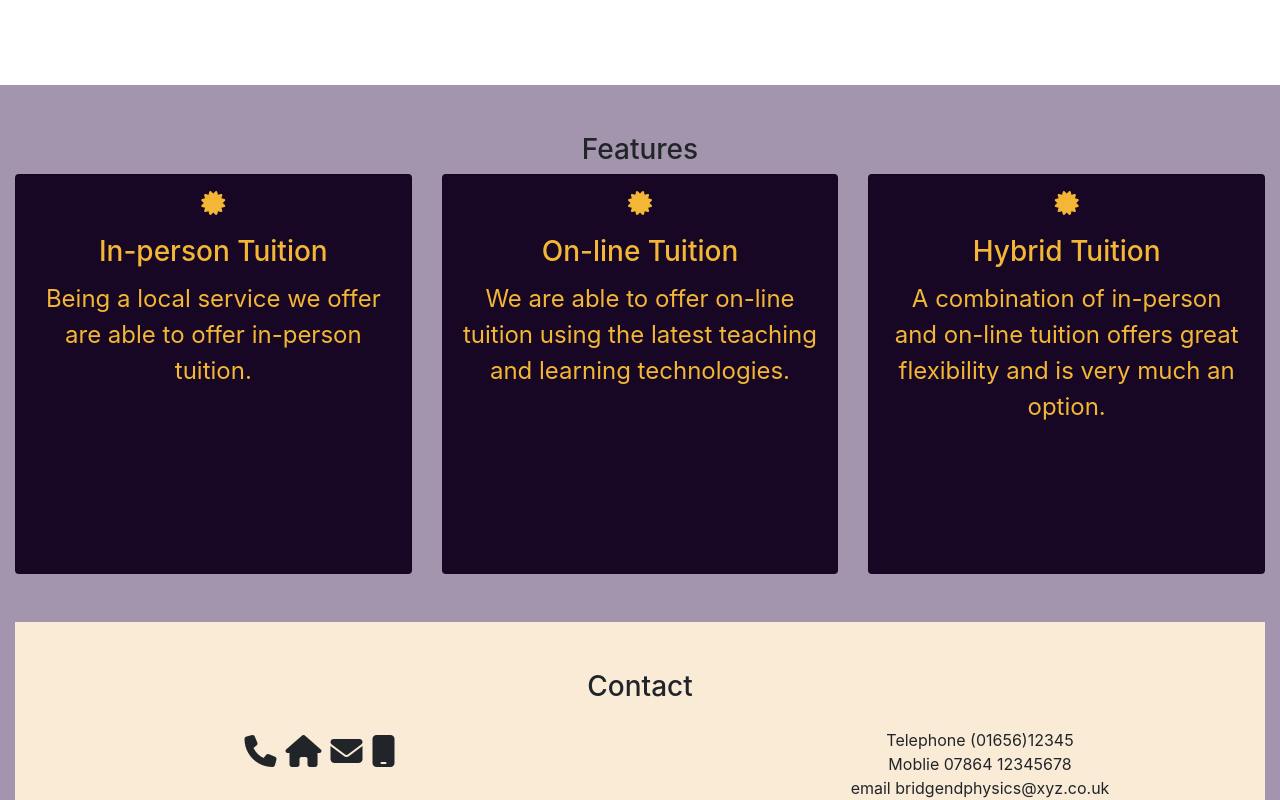
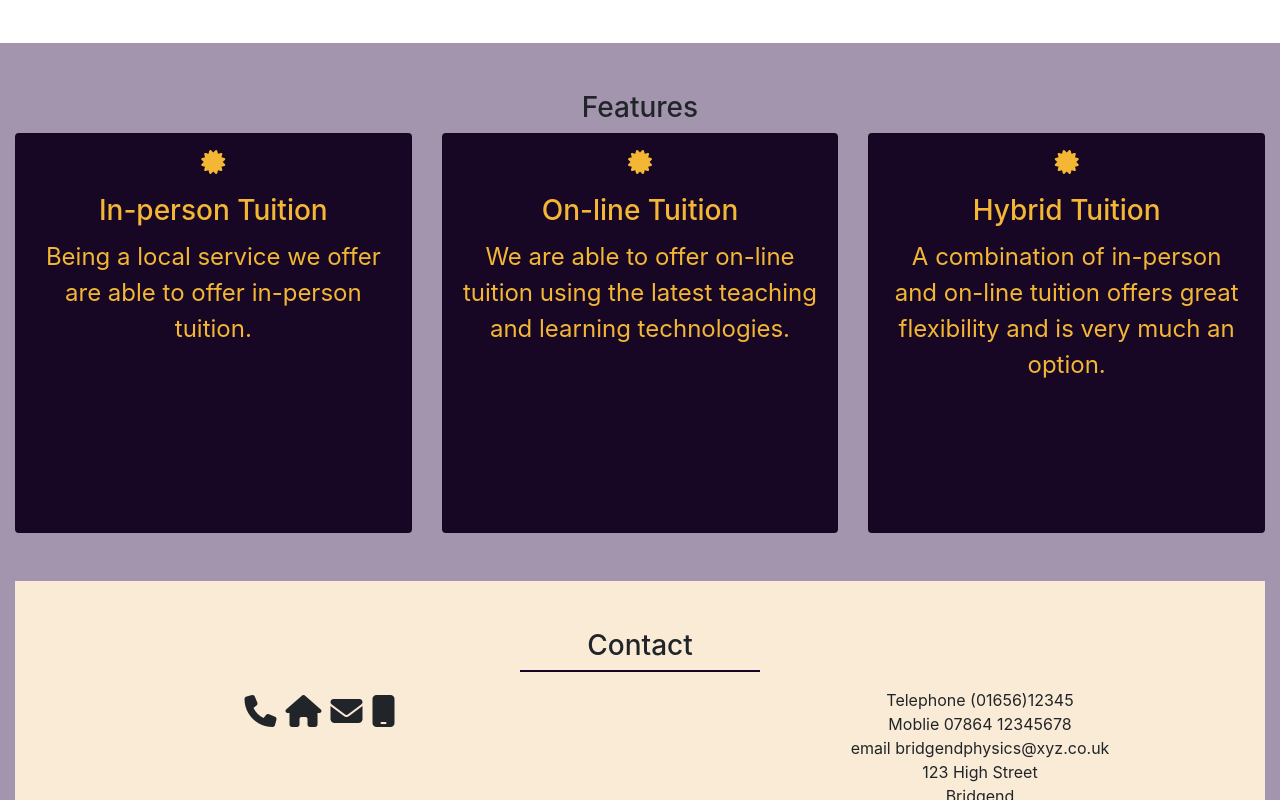
Before and after one commit to doctorandrewbrown/bridgendphysics, a plain HTML site: page index.html in a window 1280 px wide. Shown: the part 2000-2800 px from the top of the page. Drawn offline with nearby package versions, Linux system fonts and the light colour scheme.

Commit message:
Struct: removed nav temporarily

```diff
--- a/index.html
+++ b/index.html
@@ -11,17 +11,15 @@
     <link rel="stylesheet" href="./assets/style.css">
     <script src="https://kit.fontawesome.com/b719c64363.js" crossorigin="anonymous"></script>
     <title>Bridgend Physics and Maths</title>
-
 </head>
-
 <body>
     <div class="container-fluid">
-        <!--Start of nav section-->
+        <!--Start of nav section
         <section class="nav">
-            <div class="row" style="background-color: rgb(0,0,0); color: rgb(255, 255, 255);">
+            <div class="row">
                 <div class="col">
                     <div>
-                        <h3>Nav</h3>
+                        <h3 style="background-color: rgb(0,0,0); color: rgb(255, 255, 255);">Nav</h3>
                     </div>
                 </div>
             </div>
@@ -182,9 +180,9 @@
         <!--Start of contact section-->
         <section class="contact-section mt-5" style="background-color: antiquewhite;">
             <!--div class="container-fluid"--->
-                <div class="row">
+                <div class="row" style="margin-right: 15px; margin-left: 15px;">
                     <div class="col-12 text-center mt-5">
-                        <h3>Contact</h3>
+                        <h3>Contact</h3><hr>
                     </div>
                 </div>
                 <div class="row mt-3">
```
